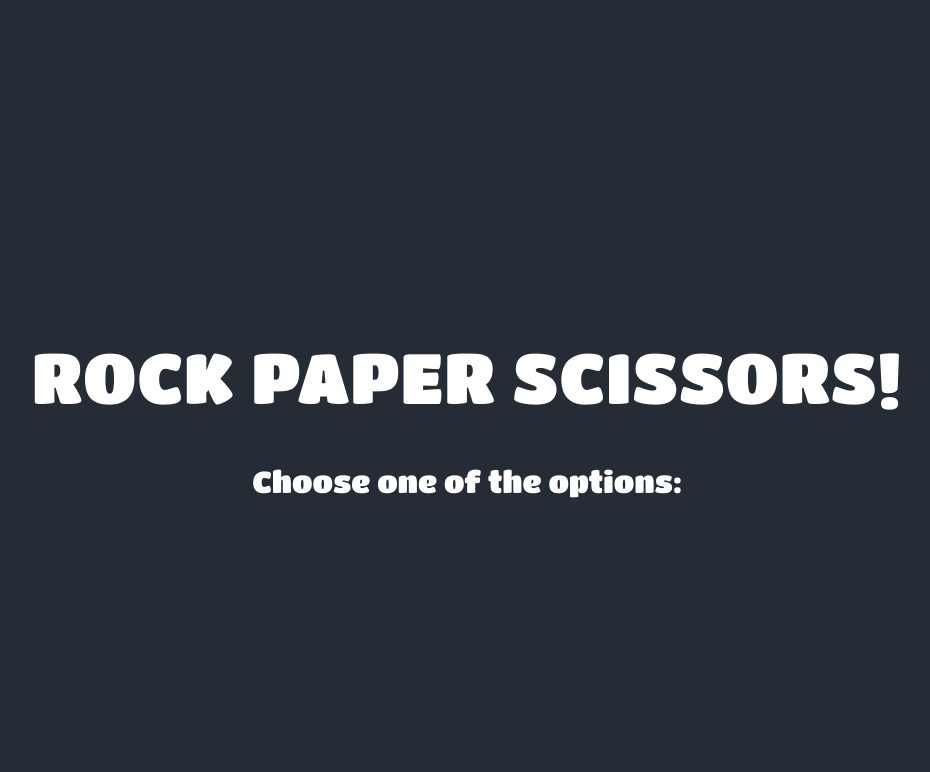
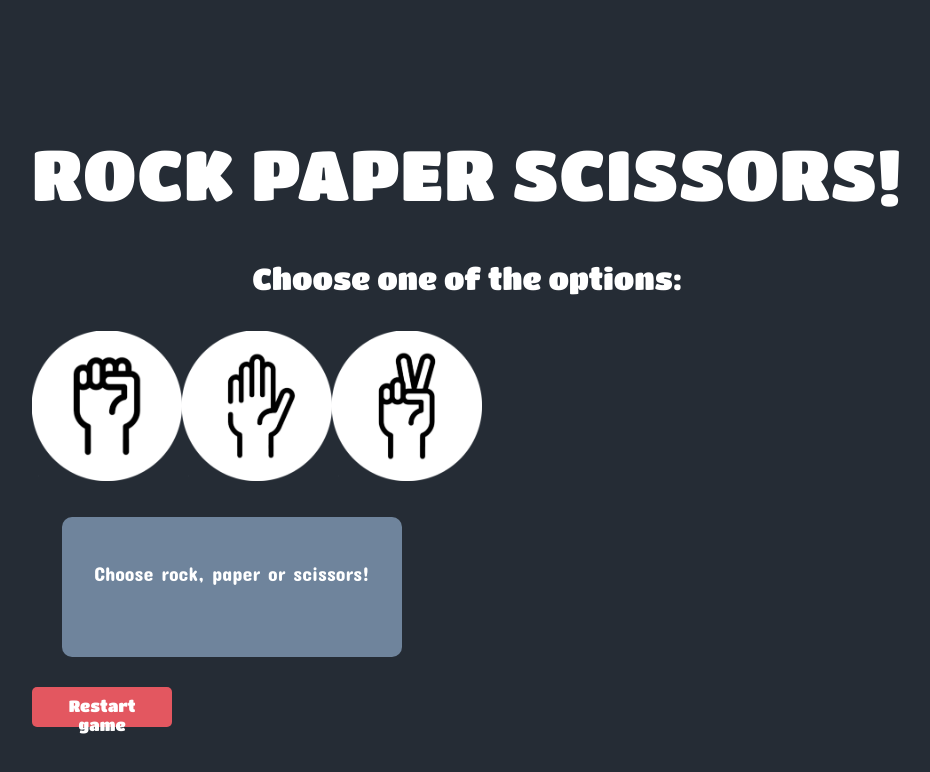
Before and after one commit to VGardella/rock-paper-scissors-react, a React (Vite) app: page / in a window 1280 px wide. Shown: the top 772 px of the page, without its empty margins (173-1103 px from the left). Built offline with nearby package versions, Linux system fonts and the light colour scheme.

Commit message:
Add game components to app

```diff
--- a/src/App.jsx
+++ b/src/App.jsx
@@ -1,13 +1,28 @@
 import './App.css'
+import ChoiceButton from './components/buttons/choiceButton';
+import ResultsScreen from './components/result-screen/resultsScreen';
+import RestartButton from './components/buttons/restartButton';
 
 function App() {
   return (
-    <div className='game'>
-      <div className='header' role='header'>
-        <h2>Rock Paper Scissors!</h2>
-        <p>Choose one of the options:</p>
+    <div className="container">
+      <div className='game'>
+        <div className='header' role='header'>
+          <h2>Rock Paper Scissors!</h2>
+          <p>Choose one of the options:</p>
+        </div>
+        <div className='buttons'>
+          <ChoiceButton type="rock" src="../src/assets/rock-btn.png" hover="../src/assets/rock-btn2.png"/>
+          <ChoiceButton type="paper" src="../src/assets/paper-btn.png" hover="../src/assets/paper-btn2.png"/>
+          <ChoiceButton type="scissors" src="../src/assets/scissors-btn.png" hover="../src/assets/scissors-btn2.png"/>
+        </div>
+        <div className='screen'>
+          <ResultsScreen />
+        </div>
+        <div className='restart'>
+          <RestartButton />
+        </div>
       </div>
-
       <div>
         <img className='background' alt='A very cool rocket!' src='/src/assets/rocket-back2-2.png'></img>
       </div>
```
